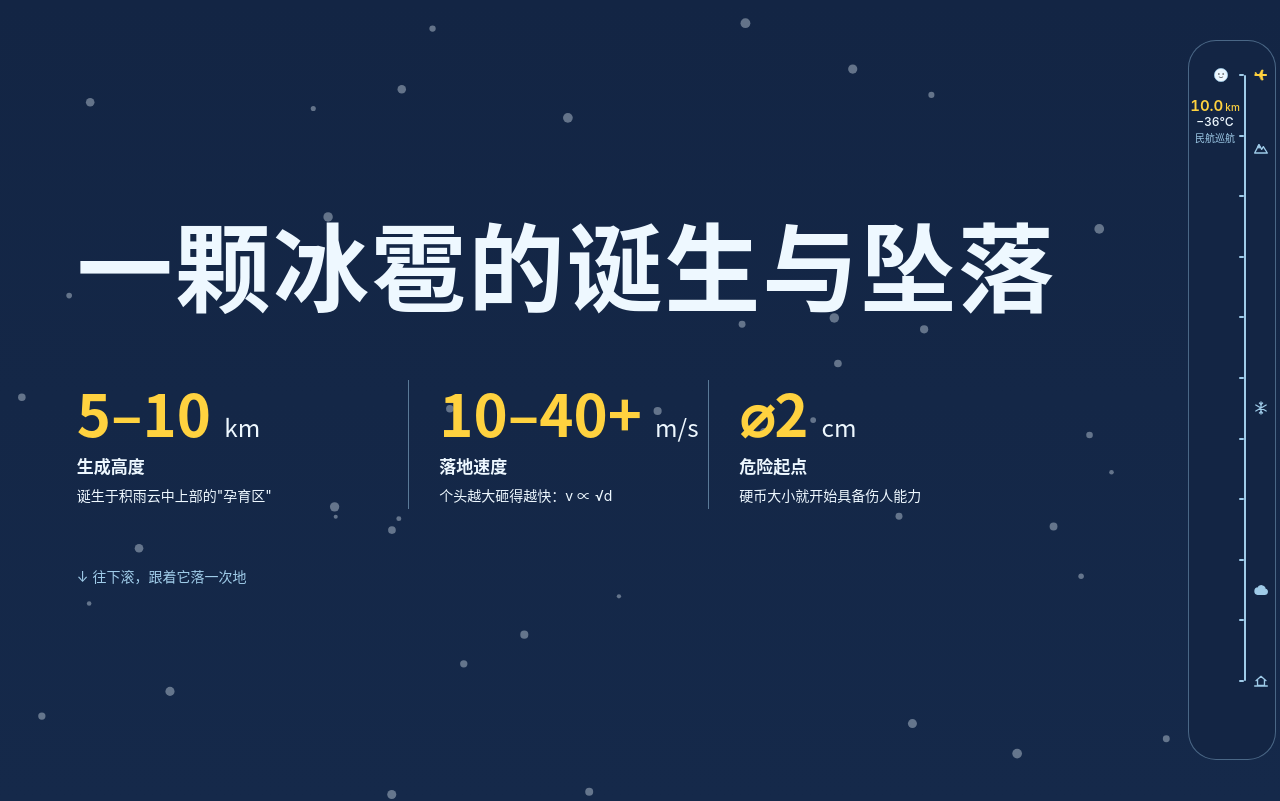
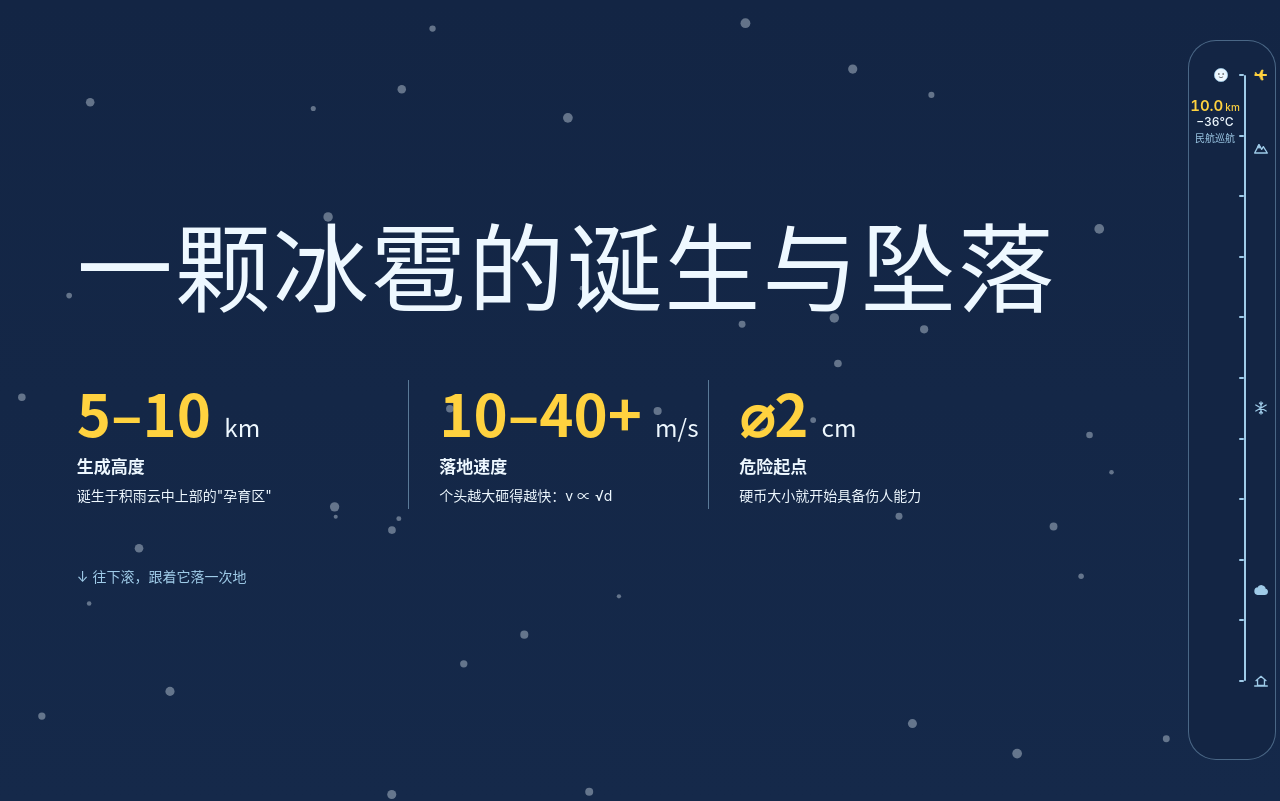
Before and after one commit to hakupao/hail, a website built with Vite: page index.html in a window 1280 px wide. Shown: the top 801 px of the page. Built offline with nearby package versions, Linux system fonts and the light colour scheme; files whose address does not match are found by name.

Commit message:
fix: 标题字重降到 500 并禁用合成加粗，避免圆体密笔画字糊掉
Co-Authored-By: Claude Fable 5.2 <noreply@anthropic.com>
Claude-Session: https://claude.ai/code/session_01DWp6VwGJV5ZbktKUvNWegg

```diff
--- a/src/styles/base.css
+++ b/src/styles/base.css
@@ -31,7 +31,9 @@ html:not(.js) #ending { background: linear-gradient(180deg, var(--c-sky-below),
 h1, h2, h3 {
   font-family: var(--font-title);
   line-height: 1.25;
-  font-weight: 700;
+  /* 500 而非 700：圆体（Yuanti SC）没有被浏览器匹配到粗体字面，≥600 会触发合成加粗，「雹」「颗」这类密笔画字会糊成一团 */
+  font-weight: 500;
+  font-synthesis: none;
 }
 
 h2 { font-size: var(--fs-h2); margin-bottom: 0.5em; }
```
